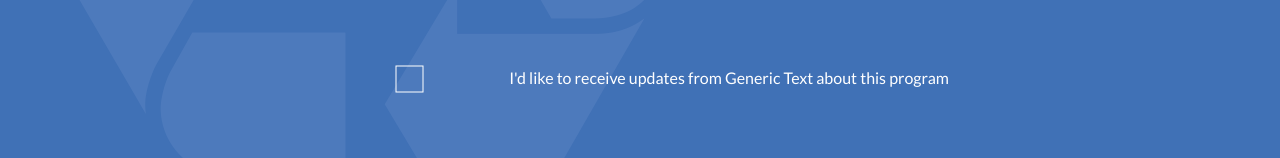
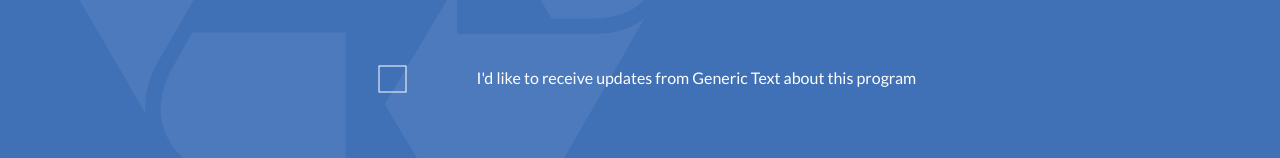
Before and after one commit to Blake-C/pledge-test, a plain HTML site: page index.html in a window 1280 px wide. Shown: the part 320-478 px from the top of the page. Drawn offline with Linux system fonts and the light colour scheme.

Commit message:
[html, css] Updated checkbox & label styles to better match comp

```diff
--- a/index.html
+++ b/index.html
@@ -105,7 +105,7 @@
 							/>
 						</span>
 
-						<label for="updates"
+						<label class="checkbox-label" for="updates"
 							>I'd like to receive updates from Generic Text about
 							this program</label
 						>
--- a/styles.css
+++ b/styles.css
@@ -253,7 +253,6 @@ h6 {
 	margin-top: 50px;
 	order: 2;
 	padding: 15px;
-	text-align: center;
 	width: 100%;
 }
 
@@ -263,7 +262,7 @@ h6 {
 	background-repeat: no-repeat;
 	display: inline-block;
 	height: 31px;
-	width: 30%;
+	width: 25%;
 }
 
 .site-banner__form .checkbox.checked {
@@ -271,7 +270,7 @@ h6 {
 }
 
 .site-banner__form .checkbox-label {
-	width: 70%;
+	width: 75%;
 }
 
 .site-banner__form .submit-button {
```
